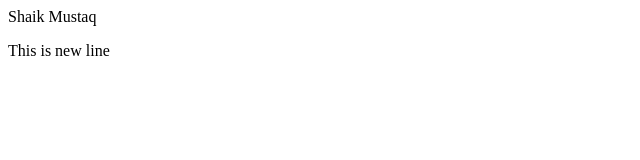
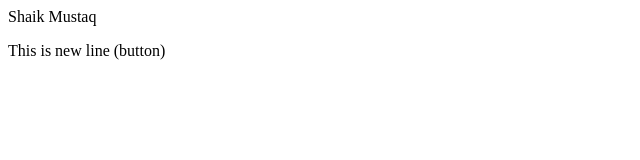
Before and after one commit to Shaik-Mustaq/localrepo, a plain HTML site: page index.html in a window 1280 px wide. Shown: the full height of the page, 0-640 px from the left. Drawn offline with Linux system fonts and the light colour scheme.

Commit message:
Added button

```diff
--- a/index.html
+++ b/index.html
@@ -1,2 +1,2 @@
 <p>Shaik Mustaq</p>
-<p>This is new line</p>
+<p>This is new line (button)</p>
```
